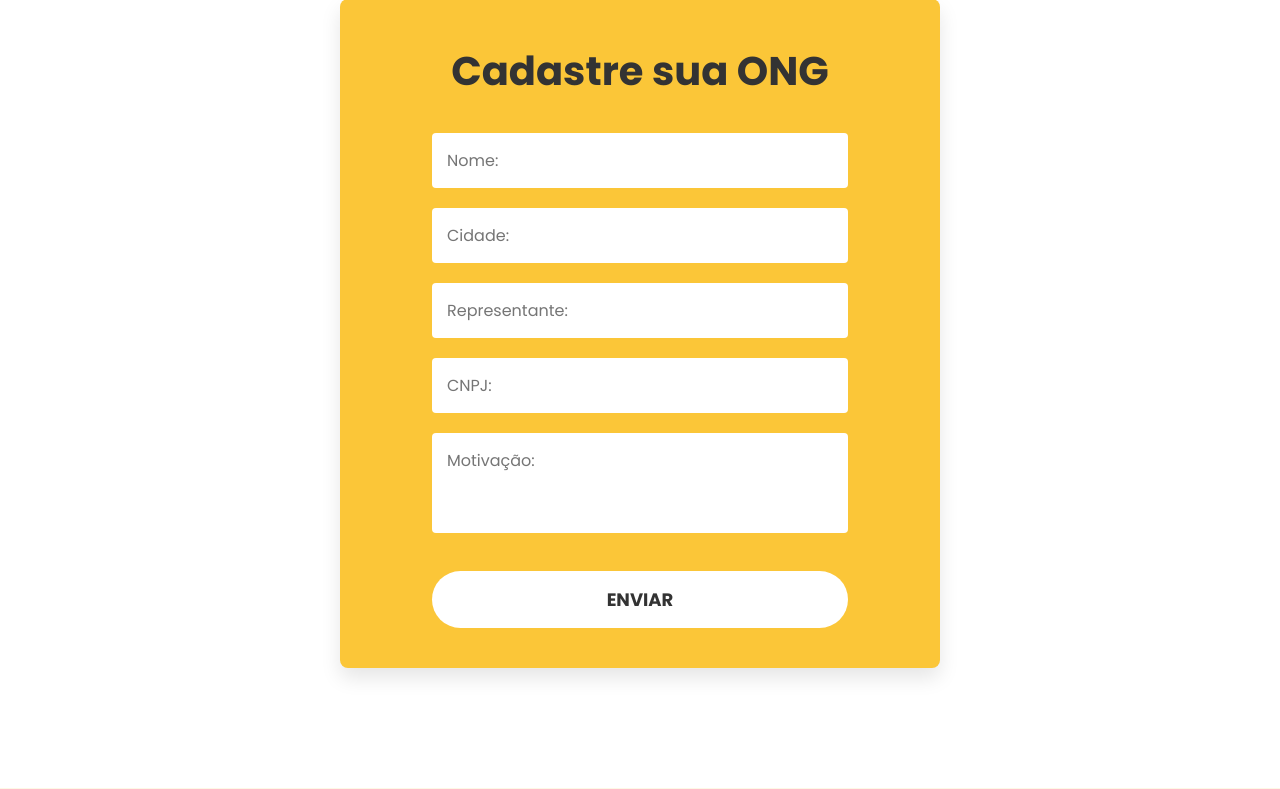
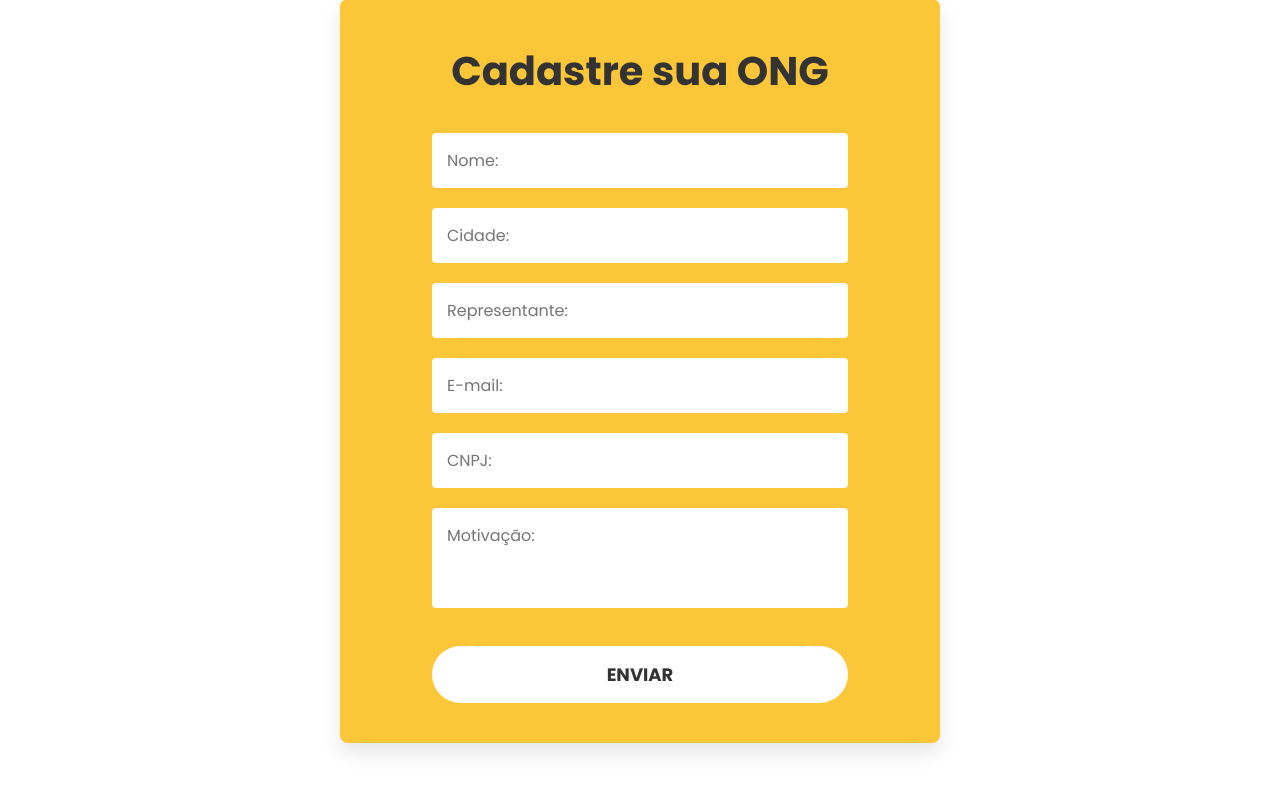
Before and after one commit to estgabgiugus/Instituto_caramelo, a Django app: page / in a window 1280 px wide. Shown: the part 983-1772 px from the top of the page. Run offline with Django 5.2, Linux system fonts and the light colour scheme.

Commit message:
concerto no fomulario

```diff
--- a/front/static/style.css
+++ b/front/static/style.css
@@ -136,7 +136,7 @@ form {
     width: 80%;
 }
 
-input[type="text"], textarea {
+input[type="text"], input[type="email"], textarea {
     width: 100%;
     padding: 15px;
     margin-bottom: 20px;
--- a/front/templates/index.html
+++ b/front/templates/index.html
@@ -58,6 +58,7 @@
                     <input type="text" name="nome" placeholder="Nome:" required>
                     <input type="text" name="cidade" placeholder="Cidade:" required>
                     <input type="text" name="representante" placeholder="Representante:" required>
+                    <input type="email" id="email" name="email" placeholder="E-mail:" required>
                     <input type="text" id = "cnpj" name="CNPJ" placeholder="CNPJ:" maxlength="18" required>
                     <textarea name="motivacao" placeholder="Motivação:" required></textarea>
 
```
